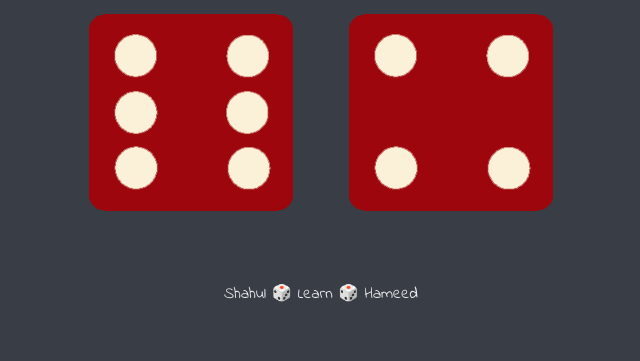
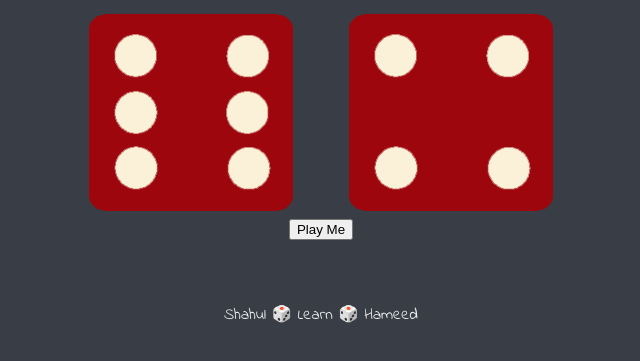
Before and after one commit to hameed-project/Game-Js1, a plain HTML site: page index.html in a window 1280 px wide. Shown: the part 241-602 px from the top of the page, without its empty margins (319-959 px from the left). Drawn offline with Linux system fonts and the light colour scheme.

Commit message:
Update index.html

```diff
--- a/index.html
+++ b/index.html
@@ -23,7 +23,11 @@
         <p>Player 2</p>
         <img src="images/dice6.png" alt="dice" />
       </div>
+      <div>
+        <button class="btn" onClick="window.location.reload();">Play Me</button>
+      </div>
     </div>
+
     <script src="script.js"></script>
   </body>
   <footer>Shahul 🎲 Learn 🎲 Hameed</footer>
```
